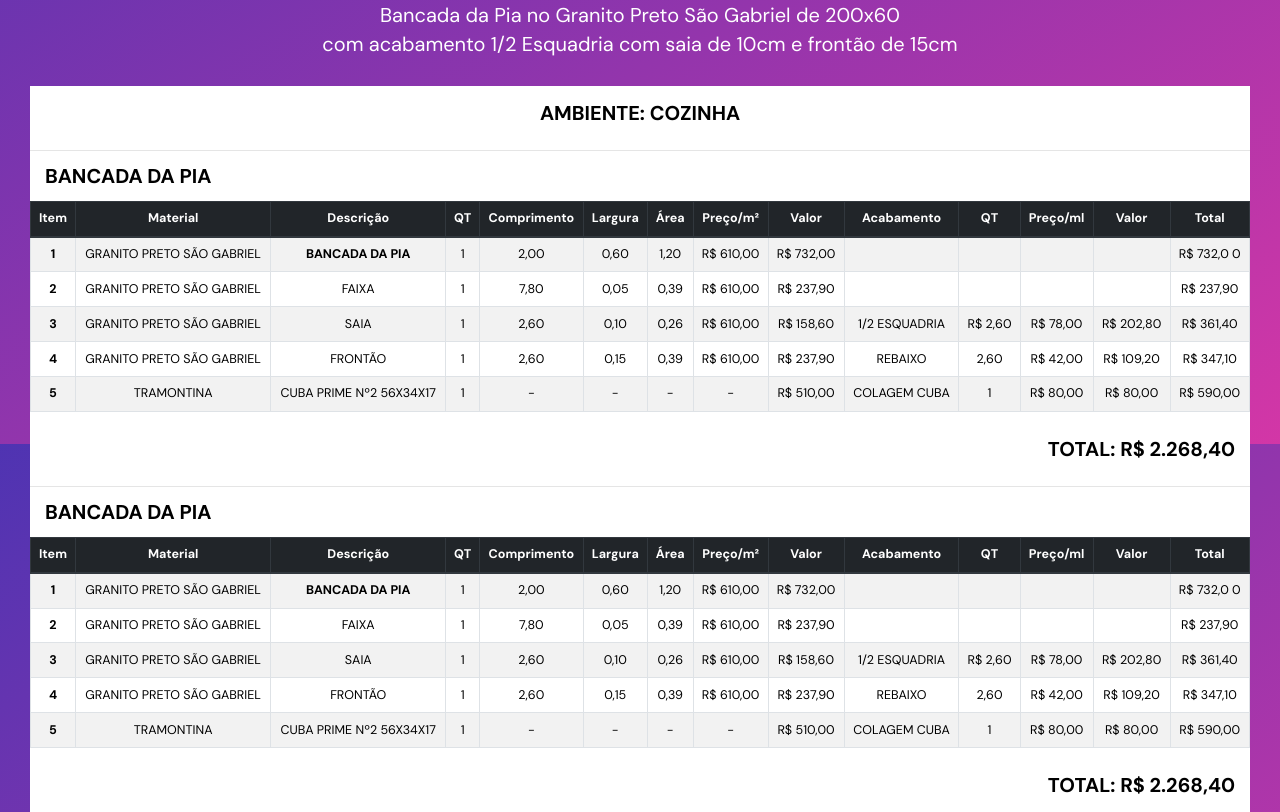
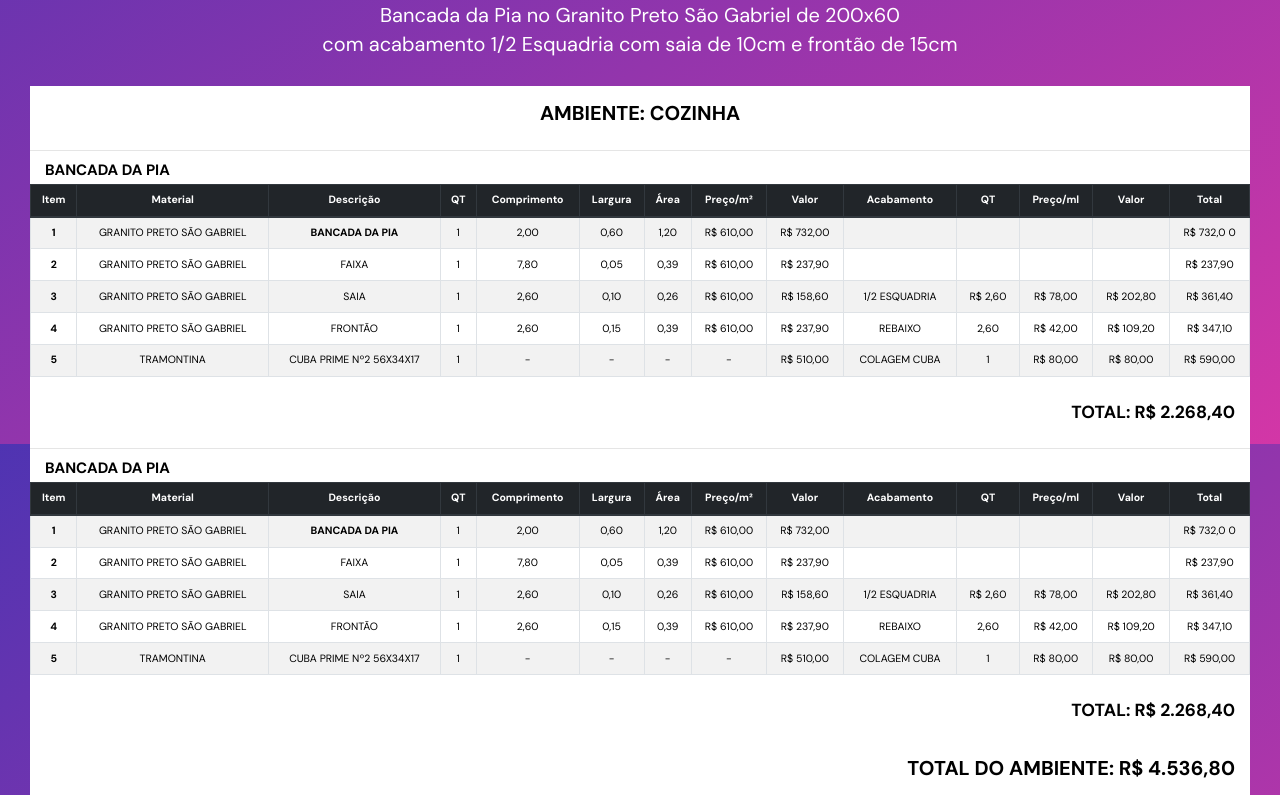
Before and after one commit to rafa-ferrarezi/budget-marmo, a plain HTML site: page index2.html in a window 1280 px wide. Shown: the part 356-1168 px from the top of the page. Drawn offline with nearby package versions, Linux system fonts and the light colour scheme.

Commit message:
add some data just to see how its work

```diff
--- a/index2.html
+++ b/index2.html
@@ -65,7 +65,7 @@
   <div class="display m-5">
     <h2 class="bd-highlight p-4 font-weight-bold  ">AMBIENTE: COZINHA</h2>
     <hr />
-    <p class="d-flex bd-highlight px-4 font-weight-bold  ">BANCADA DA PIA</p>
+    <h4 class="d-flex bd-highlight px-4 font-weight-bold  ">BANCADA DA PIA</h4>
 
 
     <table class="table table-striped table-bordered tabela">
@@ -171,10 +171,10 @@
         </tr>
       </tbody>
     </table>
-    <h2 class="d-flex flex-row-reverse bd-highlight p-4 font-weight-bold  ">TOTAL: R$ 2.268,40</h2>
+    <h3 class="d-flex flex-row-reverse bd-highlight p-4 font-weight-bold  ">TOTAL: R$ 2.268,40</h3>
 
     <hr />
-    <p class="d-flex bd-highlight px-4 font-weight-bold  ">BANCADA DA PIA</p>
+    <h4 class="d-flex bd-highlight px-4 font-weight-bold  ">BANCADA DA PIA</h4>
     <table class="table table-striped table-bordered tabela">
       <thead class="thead-dark">
         <tr>
@@ -278,7 +278,9 @@
         </tr>
       </tbody>
     </table>
-    <h2 class="d-flex flex-row-reverse bd-highlight p-4 font-weight-bold  ">TOTAL: R$ 2.268,40</h2>
+    <h3 class="d-flex flex-row-reverse bd-highlight p-4 font-weight-bold  ">TOTAL: R$ 2.268,40</h3>
+    <h2 class="d-flex flex-row-reverse bd-highlight p-4 font-weight-bold  ">TOTAL DO AMBIENTE: R$ 4.536,80</h2>
+
 
 
   </div>
--- a/style.css
+++ b/style.css
@@ -63,5 +63,5 @@ h1 {
 }
 
 .table {
-  font-size: calc(0.5em + 0.2vw);
+  font-size: calc(0.4em + 0.2vw);
 }
```
